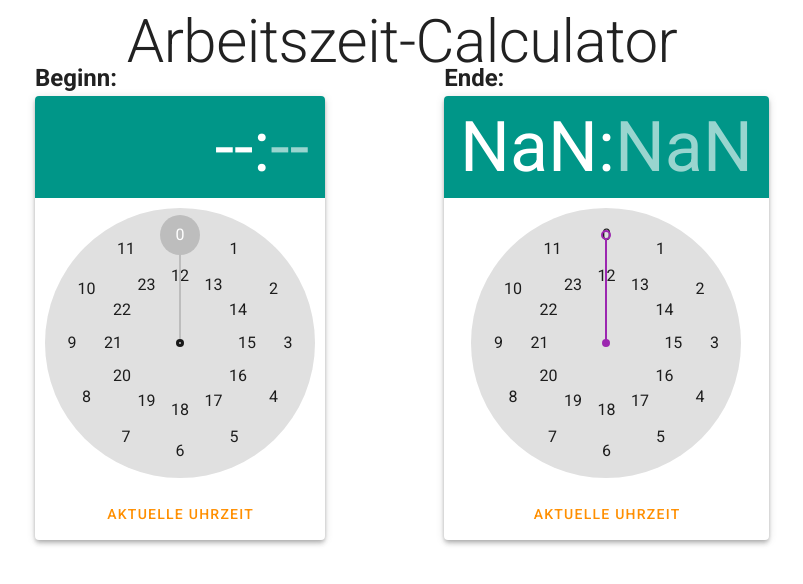
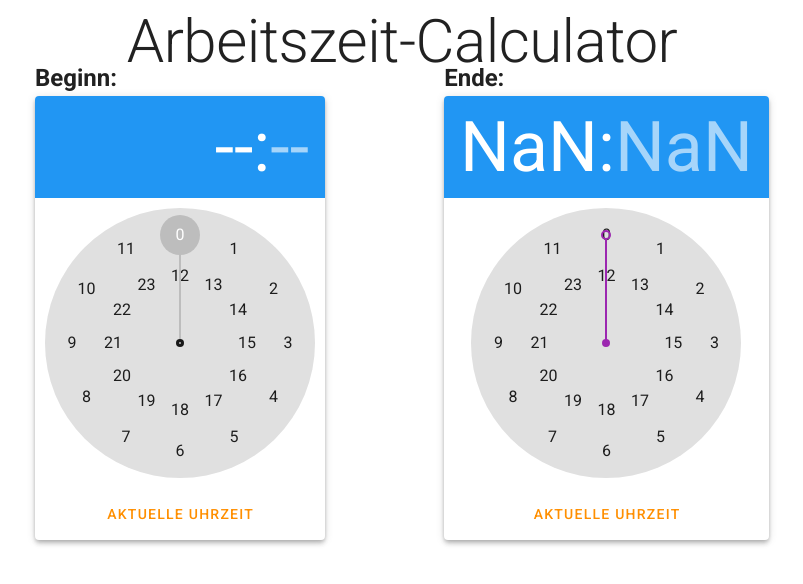
Before and after one commit to FlouksBerlin/ArbeitszeitCalculator, a Vue app: page / in a window 1280 px wide. Shown: the top 584 px of the page, without its empty margins (238-1041 px from the left). Built offline with nearby package versions, Linux system fonts and the light colour scheme.

Commit message:
new-color-scheme

```diff
--- a/src/plugins/vuetify.js
+++ b/src/plugins/vuetify.js
@@ -14,7 +14,7 @@ export default new Vuetify({
   theme: {
     themes: {
       light: {
-        primary: colors.teal,
+        primary: colors.blue,
         secondary: colors.amber.darken3,
         accent: colors.purple,
         error: colors.red.darken2
```
